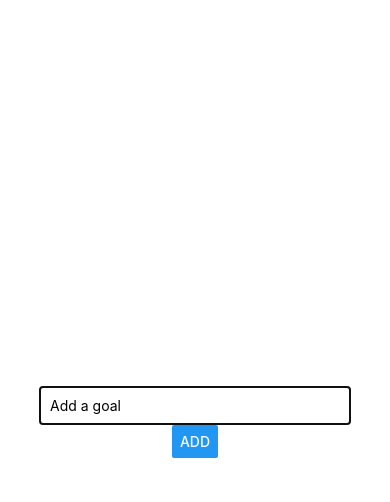
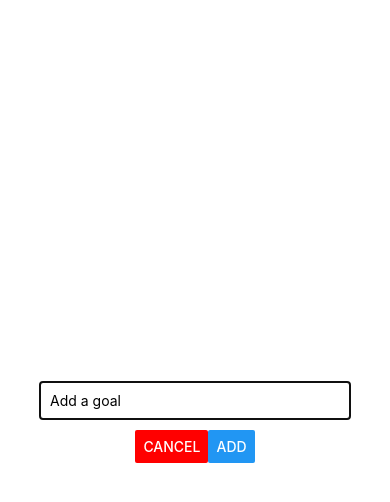
Before and after one commit to johnwsouth/react-native-app, a React Native app: screen / in a window 390 px wide. Both pictures are taken after a click on the button "ADD NEW GOAL". Shown: the top 502 px of the page. Built offline with nearby package versions, Linux system fonts and the light colour scheme.

Commit message:
added animation to modal and set up cancel button. Clears input on add.

```diff
--- a/App.js
+++ b/App.js
@@ -9,7 +9,12 @@ export default function App() {
   //const [stateProperty, stateAlteringFunction] = useState('', [], {}, 1, 'initilized value');
 
   const addGoalHandler = goalTitle => {
-    setCourseGoals(courseGoals => [...courseGoals, {id: Math.random().toString(), value: goalTitle}]);
+    setCourseGoals(courseGoals =>
+      [...courseGoals,
+      {id: Math.random().toString(),
+      value: goalTitle}]);
+
+    setIsAddMode(false);
   }
 
   const removeGoalHandler = goalId => {
@@ -20,12 +25,16 @@ export default function App() {
     })
   }
 
+  const cancelGoalAdditionHandler = () => {
+    setIsAddMode(false);
+  }
+
   const flipAddMode = () => {setIsAddMode(true)}
 
   return (
     <View style = {styles.screen}>
       <Button title="Add New Goal" onPress={flipAddMode}/>
-      <GoalInput visible={isAddMode} onAddGoal={addGoalHandler}/>
+      <GoalInput onCancel={cancelGoalAdditionHandler} visible={isAddMode} onAddGoal={addGoalHandler}/>
       <FlatList
       keyExtractor = {(item, index) => item.id}
       data={courseGoals}
--- a/components/GoalInput.js
+++ b/components/GoalInput.js
@@ -8,6 +8,11 @@ const GoalInput = props => {
     setEnteredGoal(enteredText)
   }
 
+  const addGoalHandler = () => {
+    props.onAddGoal(enteredGoal);
+    setEnteredGoal('');
+  }
+
   return (
     <Modal visible={props.visible} animationType="slide">
       <View style={styles.inputContainer}>
@@ -16,7 +21,10 @@ const GoalInput = props => {
           onChangeText={goalInputHandler}
           value={enteredGoal}
         />
-        <Button title='ADD' onPress={props.onAddGoal.bind(this, enteredGoal)} />
+        <View style={styles.inputButton}>
+          <Button title='CANCEL' color='red' onPress={props.onCancel}></Button>
+          <Button title='ADD' onPress={addGoalHandler} />
+        </View>
       </View>
     </Modal>
   )
@@ -27,14 +35,18 @@ const styles = StyleSheet.create(
     inputContainer: {
       justifyContent: 'center',
       alignItems: 'center',
-      height: '100%'
+      flex: 1,
     },
     input: {
       width: '80%',
       borderColor: 'black',
       borderWidth: 1,
       padding: 10,
-    }
+      marginBottom: 10,
+    },
+    inputButton : {
+      flexDirection: 'row',
+    },
   });
 
 
```
